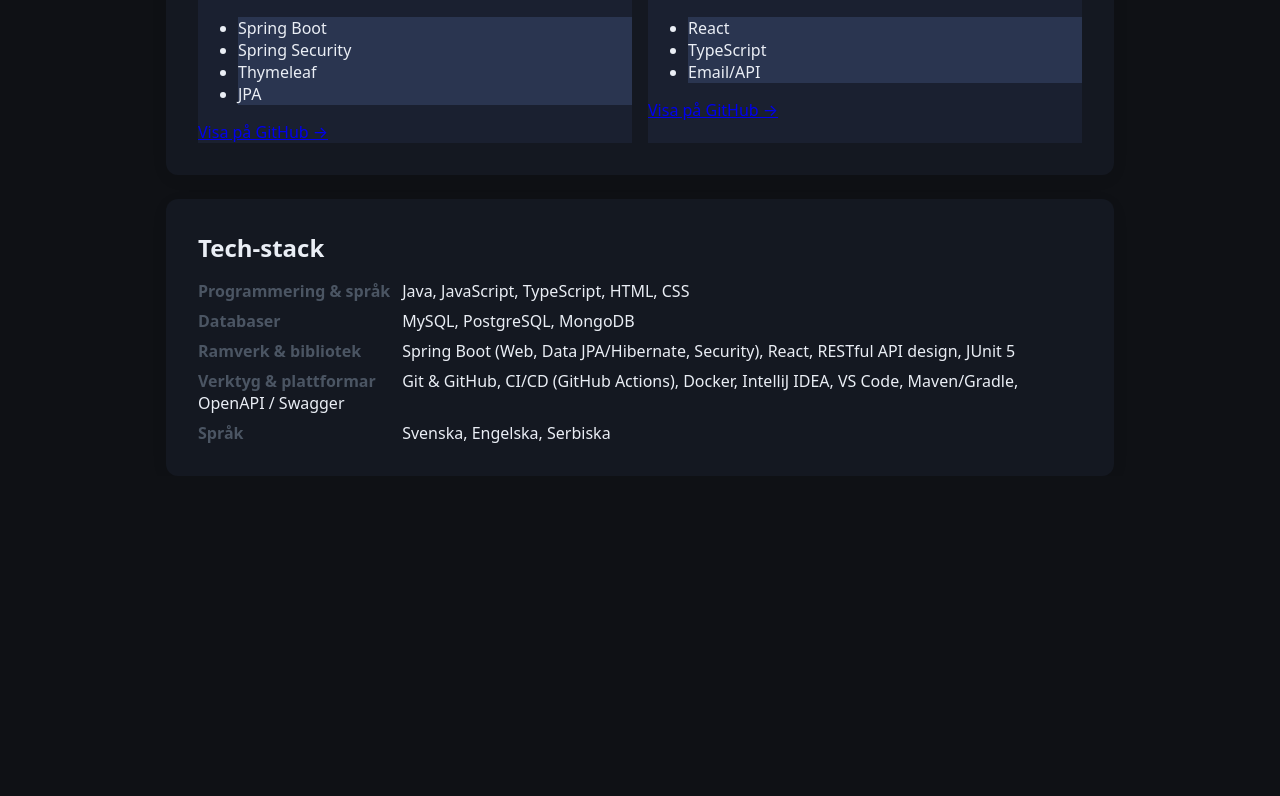
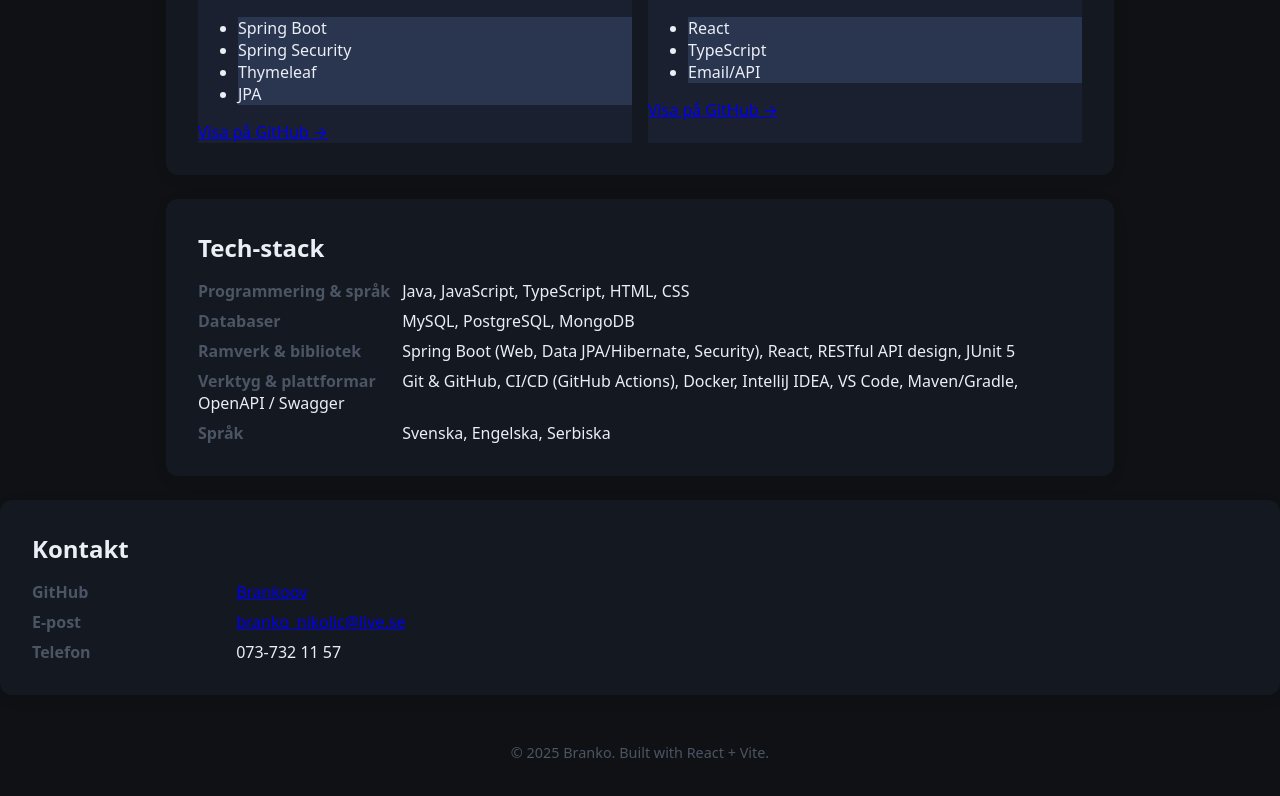
Before and after one commit to Brankoov/branko-portfolio, a React (Vite) app: page / in a window 1280 px wide. Shown: the part 929-1725 px from the top of the page. Before the commit the page ends 1405 px from the top, so only its background shows below. Built offline with nearby package versions, Linux system fonts and the light colour scheme.

Commit message:
feat: added contact section, footer info

```diff
--- a/src/App.tsx
+++ b/src/App.tsx
@@ -49,11 +49,20 @@
           </ul>
         </section>
 
-
-
       </main>
 
+      <section className="section" id="contact">
+          <h2>Kontakt</h2>
+          <ul className="kv">
+            <li><strong>GitHub</strong> <a href="https://github.com/Brankoov" target="_blank">Brankoov</a></li>
+            <li><strong>E-post</strong> <a href="mailto:branko_nikolic@live.se">branko_nikolic@live.se</a></li>
+            <li><strong>Telefon</strong> 073-732 11 57</li>
+          </ul>
+        </section>
 
+      <footer className="footer">
+        © {new Date().getFullYear()} Branko. Built with React + Vite.
+      </footer>
     </>
   );
 }
```
